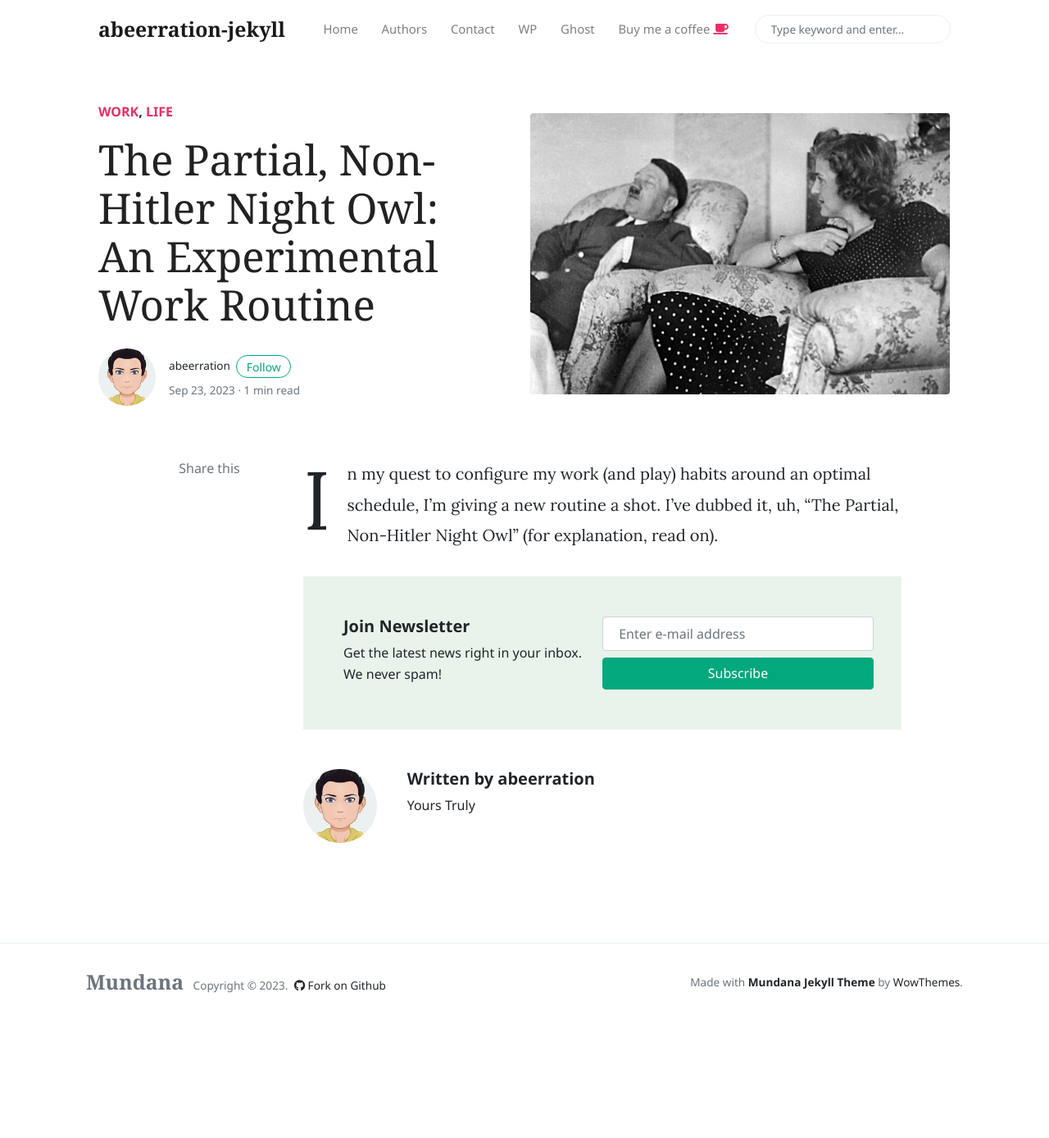
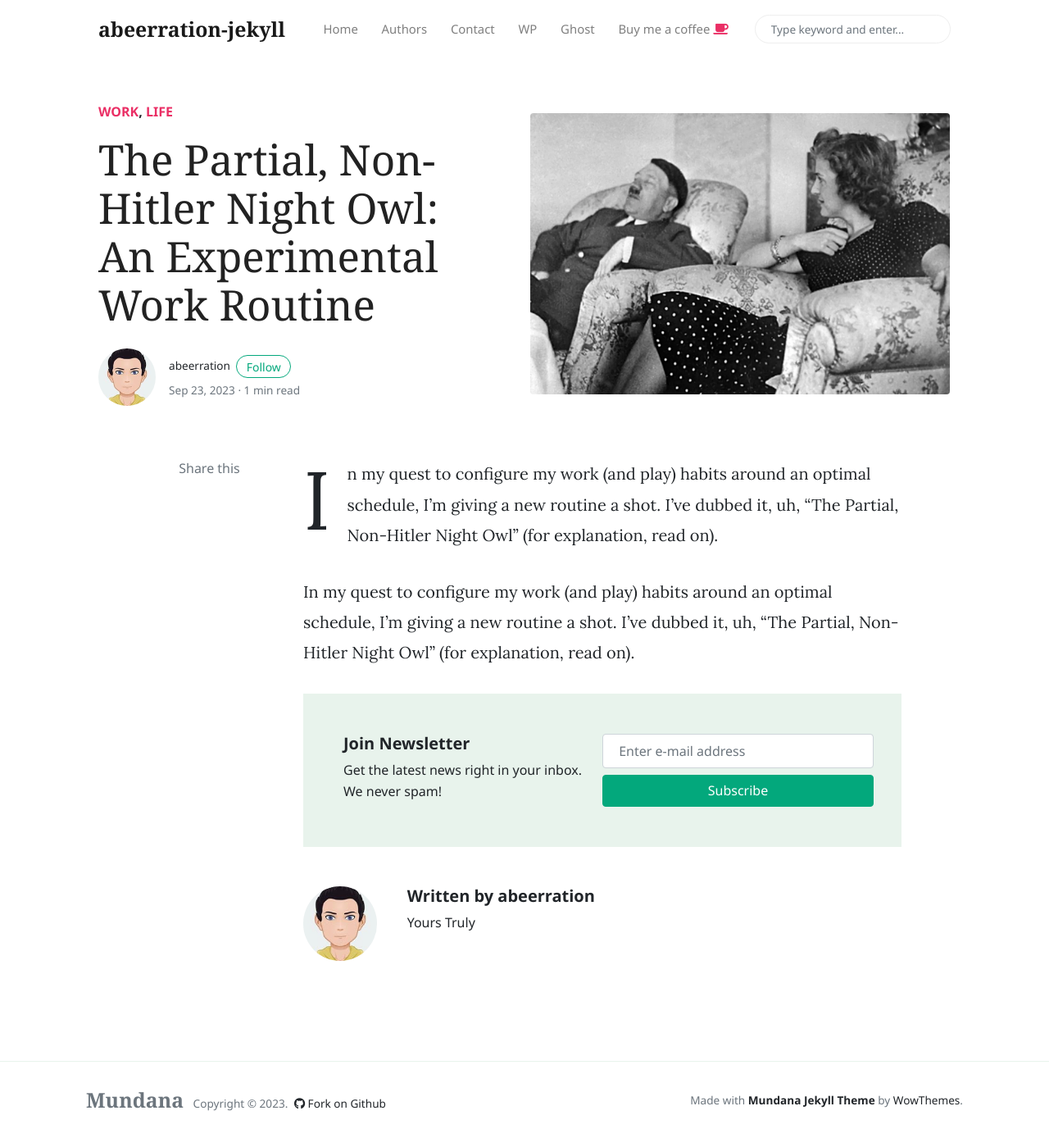
Before and after one commit to abeerration/abeerration-jekyll, a Jekyll site: the page built from _posts/2023-09-23-partial-non-hitler-night-owl.md, in a window 1280 px wide and 1388 px high. Shown: the whole window at 82% size. Built offline with Jekyll 4.4.1, drawn with Linux system fonts in a browser that asks for light colours; nearby versions of some CDN libraries; comment, search, counter and statistics services are not loaded.

Commit message:
Update 2023-09-23-partial-non-hitler-night-owl.md

```diff
--- a/_posts/2023-09-23-partial-non-hitler-night-owl.md
+++ b/_posts/2023-09-23-partial-non-hitler-night-owl.md
@@ -6,3 +6,5 @@ categories: [ Work, Life ]
 image: assets/images/2023/09/23/hitlerdozing.webp
 ---
 In my quest to configure my work (and play) habits around an optimal schedule, I’m giving a new routine a shot. I’ve dubbed it, uh, “The Partial, Non-Hitler Night Owl” (for explanation, read on).
+
+In my quest to configure my work (and play) habits around an optimal schedule, I'm giving a new routine a shot. I've dubbed it, uh, "The Partial, Non-Hitler Night Owl" (for explanation, read on).
```
